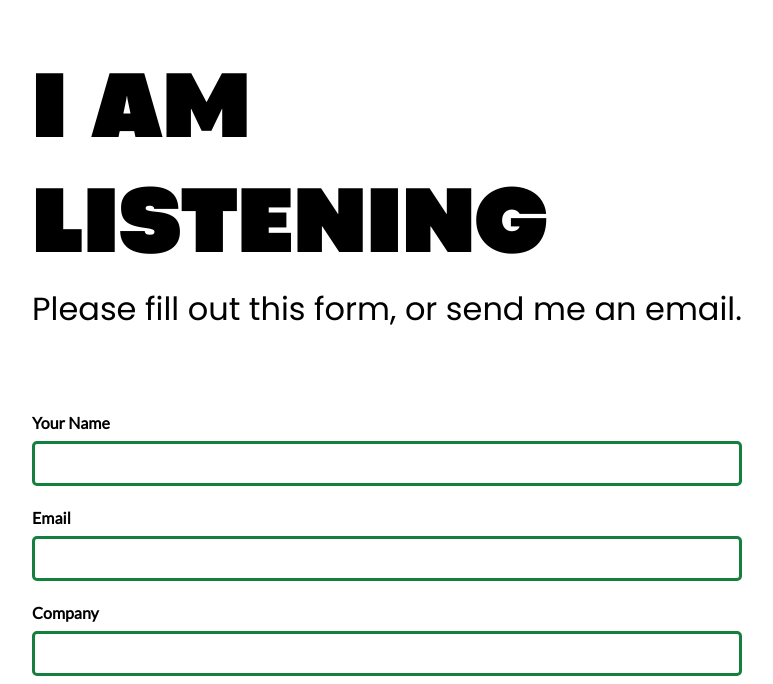
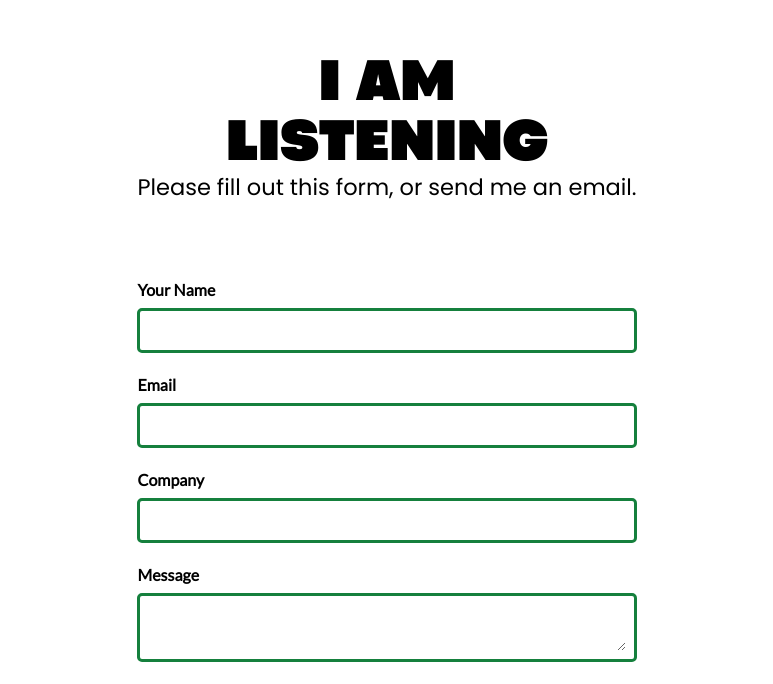
Before and after one commit to omar-fadel/ziad-portfolio, a Next.js app: page /contact in a window 1280 px wide. Shown: the part 105-789 px from the top of the page, without its empty margins (253-1026 px from the left). Built offline with nearby package versions, Linux system fonts and the light colour scheme.

Commit message:
Update Contact page styling for improved layout and readability
- Adjusted padding and text alignment in the Contact component for better visual appeal.
- Enhanced heading and paragraph styles to ensure consistency and improve user experience.

```diff
--- a/src/app/contact/page.tsx
+++ b/src/app/contact/page.tsx
@@ -3,11 +3,13 @@ import Container from '@/components/Container';
 
 export default function Contact() {
   return (
-    <Container className="pt-58 flex flex-col pb-32">
-      <h1 className="pt-64">
+    <Container className="pt-58 flex flex-col px-4 pb-32">
+      <h1 className="md:text-12xl pt-64 text-center text-8xl">
         I AM <br /> LISTENING
       </h1>
-      <p>Please fill out this form, or send me an email.</p>
+      <p className="text-center text-4xl">
+        Please fill out this form, or send me an email.
+      </p>
       <ContactForm />
     </Container>
   );
```
